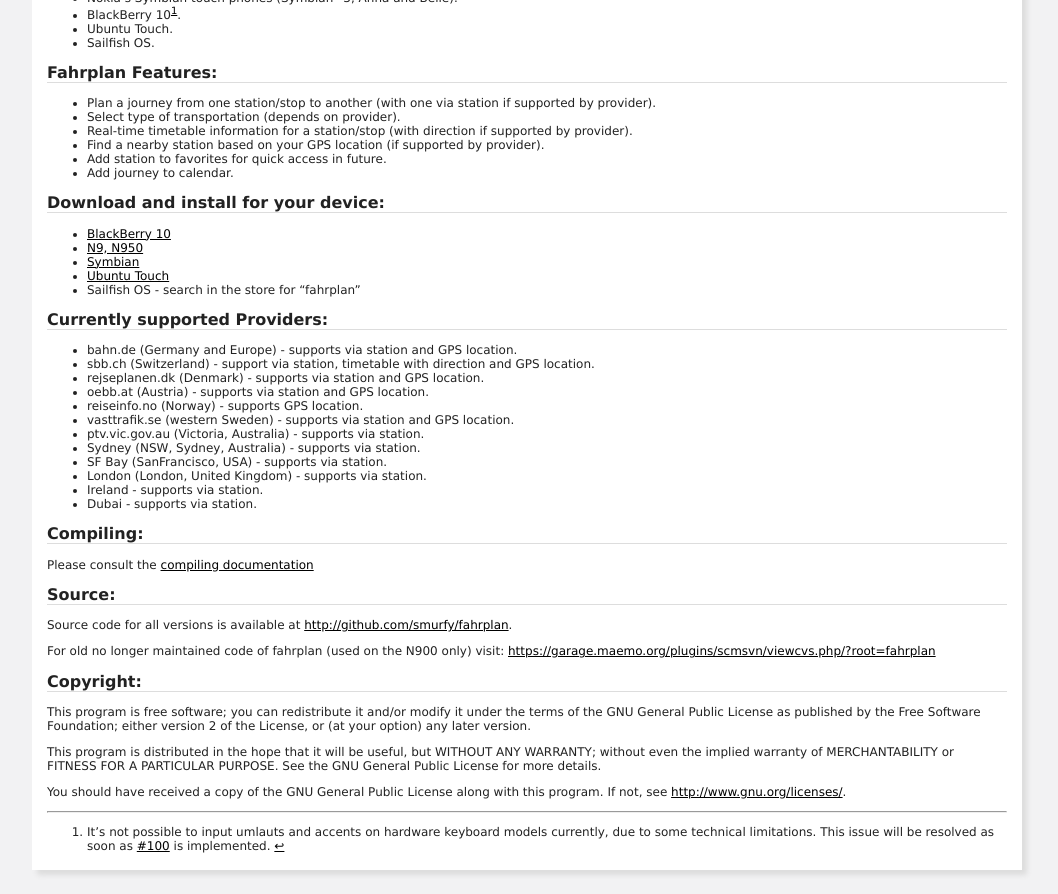
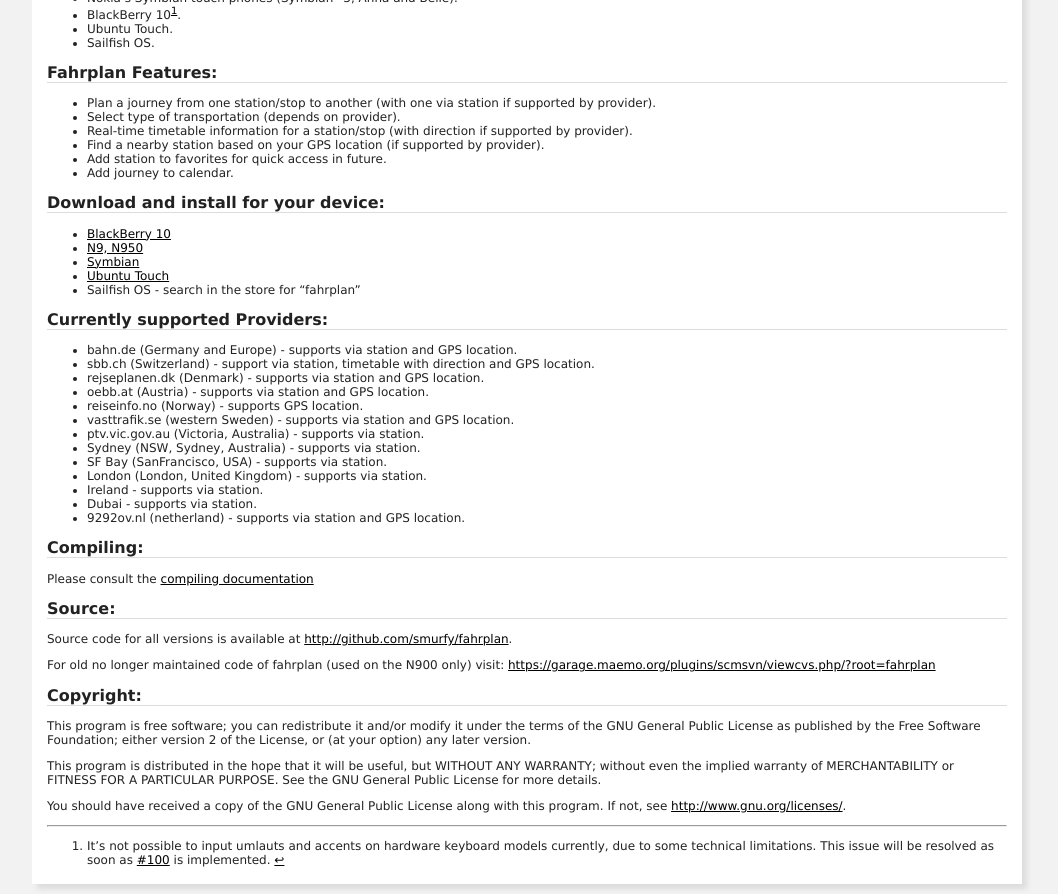
Before and after one commit to smurfy/fahrplan, a Jekyll site: the page built from index.md, in a window 1280 px wide, cut to the strip 324-1218 px from the top of the page. Shown: the whole strip, without its empty margins (113-1171 px from the left). Built offline with Jekyll 4.4.1, drawn with Linux system fonts in a browser that asks for light colours.

Commit message:
Update index.md

```diff
--- a/index.md
+++ b/index.md
@@ -54,6 +54,7 @@
 * London (London, United Kingdom) - supports via station.
 * Ireland - supports via station.
 * Dubai - supports via station.
+* 9292ov.nl (netherland) - supports via station and GPS location.
 
 Compiling:
 ----------
```
